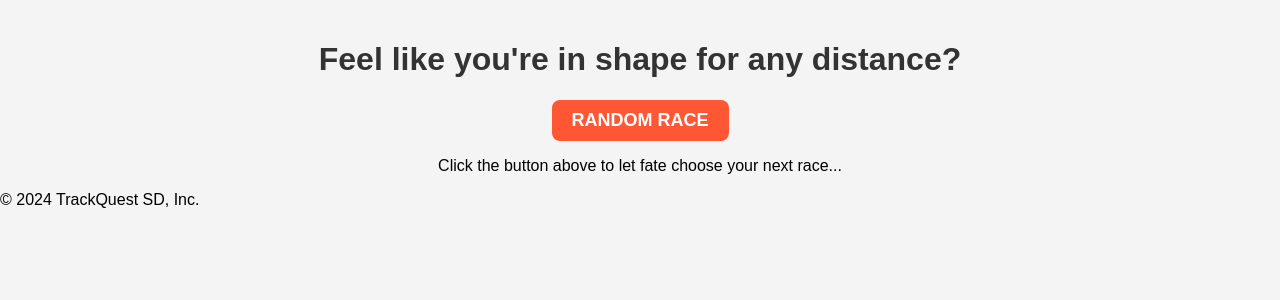
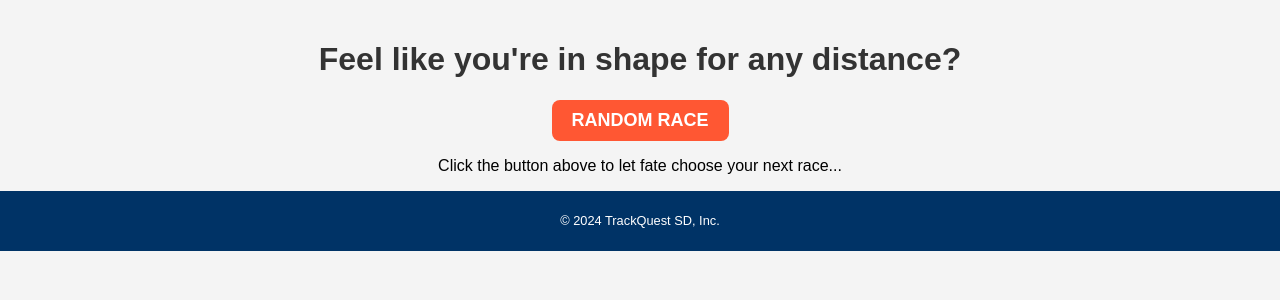
Before and after one commit to akonisanchez/track-quest, a Flask app: page / in a window 1280 px wide. Shown: the part 407-707 px from the top of the page. Run offline with Flask 3, Linux system fonts and the light colour scheme.

Commit message:
Changed color of footer to dark blue...decreased font size of footer

```diff
--- a/static/style.css
+++ b/static/style.css
@@ -129,3 +129,20 @@ header .nav-list {
 .random-btn:hover {
     background-color: #C70039; /* Darker hover color */
 }
+
+/* Footer Styles */
+footer {
+    background-color: #003366; /* Dark blue color */
+    color: white;              /* White text color for contrast */
+    text-align: center;        /* Center the text */
+    padding: 10px 0;          /* Vertical padding for spacing */
+    position: relative;        /* Allow positioning adjustments if needed */
+    bottom: 0;                 /* Stick to the bottom */
+    left: 0;                   /* Align to the left */
+    right: 0;                  /* Align to the right */
+    width: 100%;               /* Full width */
+}
+
+footer p {
+    font-size: 0.8em;
+}
```
